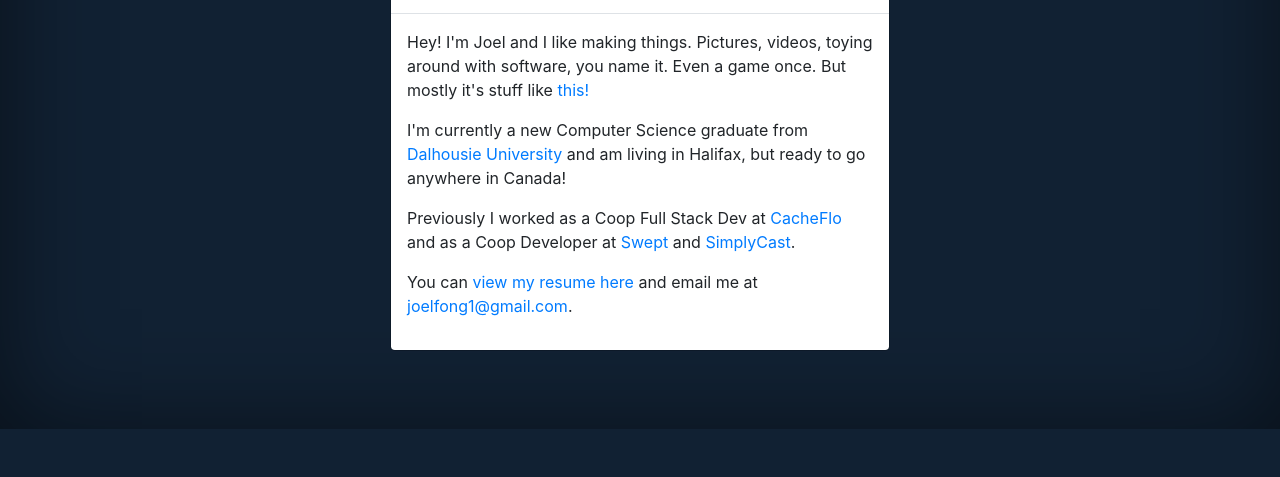
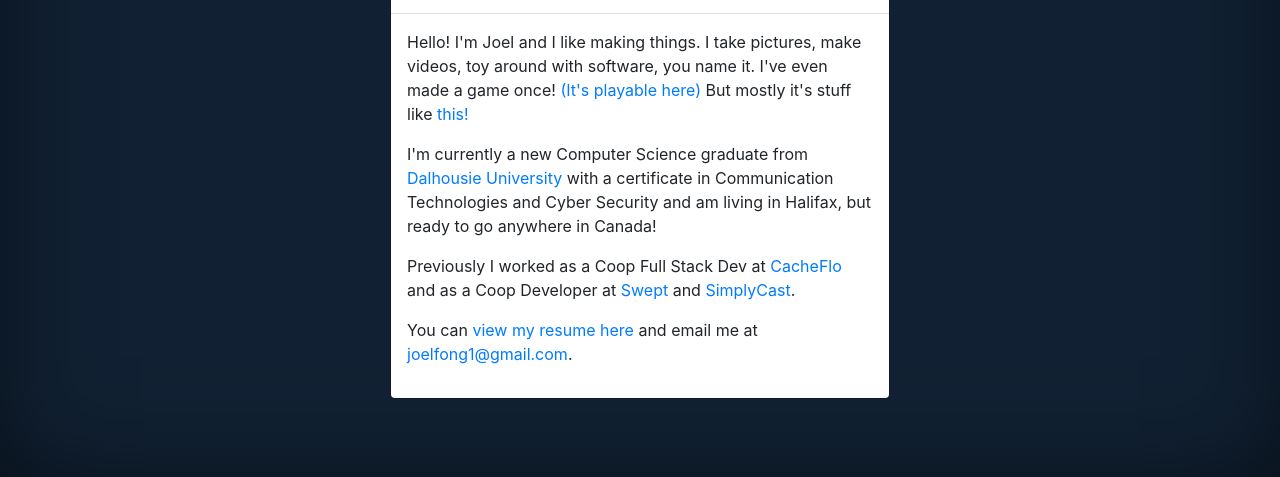
Before and after one commit to Joelfong1/joelfong1.github.io, a plain HTML site: page index.html in a window 1280 px wide. Shown: the part 440-917 px from the top of the page. Before the commit the page ends 869 px from the top, so only its background shows below. Drawn offline with nearby package versions, Linux system fonts and the light colour scheme.

Commit message:
Add webGL build link, words

```diff
--- a/index.html
+++ b/index.html
@@ -27,13 +27,16 @@
                 </div>
                 <div class="modal-body">
                     <p>
-                        Hey! I'm Joel and I like making things. Pictures, videos, toying around with software,
-                        you name it. Even a game once. But mostly it's stuff like
+                        Hello! I'm Joel and I like making things. I take pictures, make videos, toy around with software,
+                        you name it. I've even made a game once!
+                        <a href="https://joelfong1.github.io/SuperMeatBallWebGL/" target="blank">(It's playable here)</a>
+                        But mostly it's stuff like
                         <a href="https://youtu.be/36MHRRpBL_w" target="blank">this!</a>
                     </p>
                     <p>
                         I'm currently a new Computer Science graduate from
                         <a href="https://www.dal.ca/" target="blank">Dalhousie University</a>
+                        with a certificate in Communication Technologies and Cyber Security
                         and am living in Halifax, but ready to go anywhere in Canada!
                     </p>
                     </p>
```
